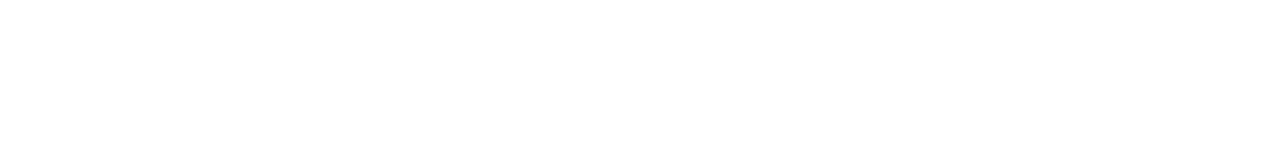
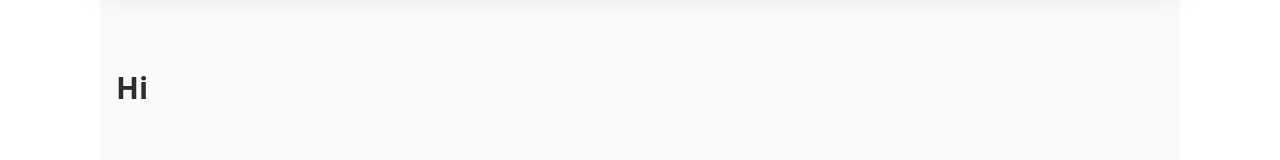
Before and after one commit to ol1mowski/Course-Landing-Page, a React (Vite) app: page /panel in a window 1280 px wide. Before the commit this address had no page. Shown: the part 329-489 px from the top of the page. Built offline with nearby package versions, Linux system fonts and the light colour scheme.

Commit message:
Route: add new route /panel

```diff
--- a/src/App.tsx
+++ b/src/App.tsx
@@ -2,6 +2,7 @@
 import Payment from "./routes/Payment/Payment.component";
 import MainLayout from "./layouts/MainLayout";
 import HomePage from "./pages/HomePage";
+import Panel from "./routes/Panel/Panel.component";
 
 function App() {
   return (
@@ -15,6 +16,7 @@
         <Route path="/" element={<MainLayout />}>
           <Route index element={<HomePage />} />
           <Route path="/platnosc" element={<Payment />} />
+          <Route path="/panel" element={<Panel />} />
         </Route>
       </Routes>
     </BrowserRouter>
--- /dev/null
+++ b/src/routes/Panel/Panel.component.tsx
@@ -0,0 +1,17 @@
+import { motion } from "framer-motion";
+
+const Panel = () => {
+  return (
+    <motion.main
+      initial={{ opacity: 0, y: 20 }}
+      animate={{ opacity: 1, y: 0 }}
+      className="min-h-screen bg-gray-50 py-20"
+    >
+      <div className="max-w-6xl mx-auto px-4">
+        <h1 className="text-3xl font-bold mb-8">Hi</h1>
+      </div>
+    </motion.main>
+  );
+};
+
+export default Panel;
--- a/src/routes/Payment/Payment.component.tsx
+++ b/src/routes/Payment/Payment.component.tsx
@@ -1,6 +1,8 @@
 import { useState } from "react";
 import { motion } from "framer-motion";
+
 import { OFFER_DETAILS } from "../../data/Offer.data";
+
 import PaymentMethod from "./PaymentMethod/PaymentMethod.component";
 import OrderForm from "./OrderForm/OrderForm.component";
 
```
